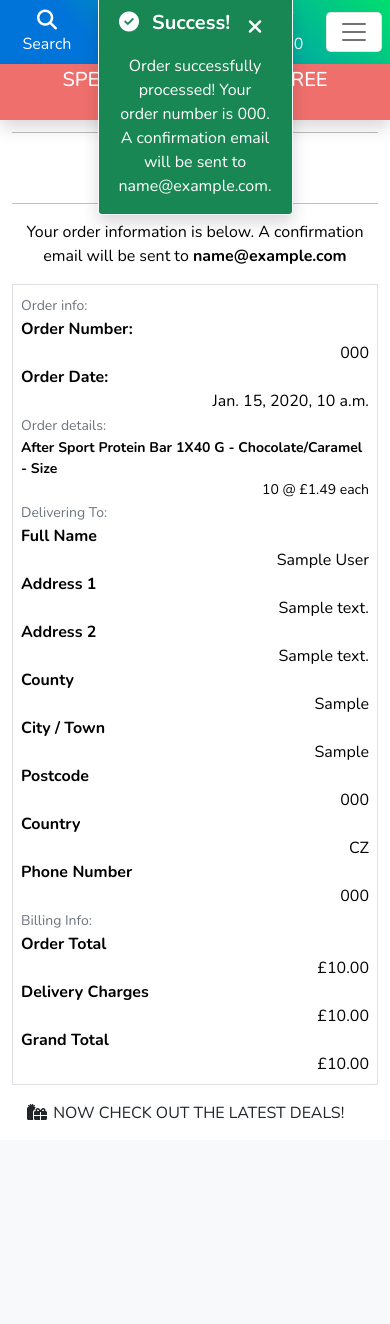
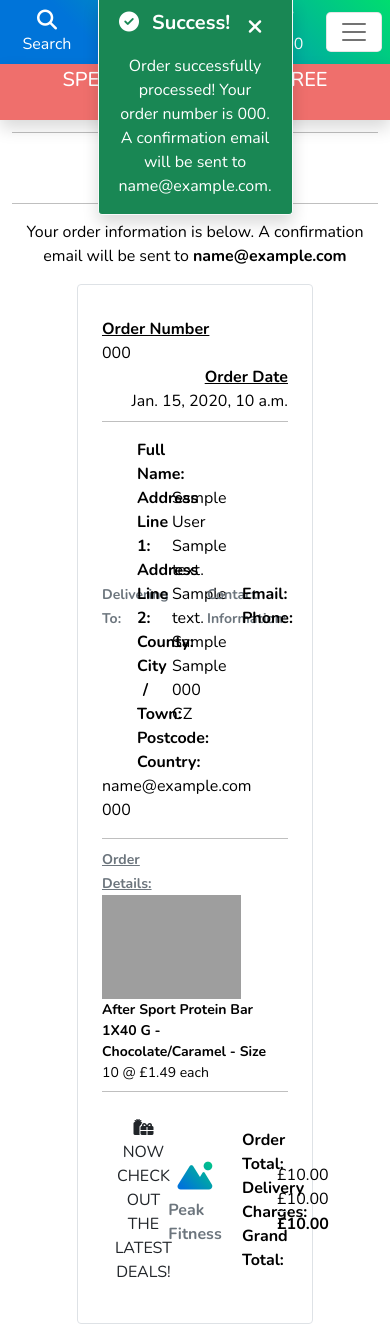
Before and after one commit to Code-Institute-Submissions/dybacz-ci-project-5_NovResub, a Django app: page /checkout/checkout_successful/000 in a window 390 px wide. Before the commit the page ends 1120 px from the top, so only its background shows below. Run offline with Django 3.2, Linux system fonts and the light colour scheme; data comes from the database, SQL or seed files in the repository; tables that the repository leaves empty hold one stand-in row (values such as "Sample post"); some libraries are stand-ins or nearby versions; grey boxes are pictures that could not be loaded.

Commit message:
checkout success template stylized

```diff
--- a/checkout/templates/checkout/checkout_success.html
+++ b/checkout/templates/checkout/checkout_success.html
@@ -29,150 +29,158 @@
             </div>
         </div>
         <div class="row">
-            <div class="col-12 col-lg-7">
-                <div class="order-confirmation-wrapper p-2 border">
-                    <div class="row">
-                        <div class="col">
-                            <small class="text-muted">Order info:</small>
-                        </div>
-                    </div>
-                    <div class="row">
-                        <div class="col-12 col-md-4">
-                            <p class="mb-0 text-black fw-bold">Order Number:</p>
-                        </div>
-                        <div class="col-12 col-md-8 text-end">
+            <div class="col-8 offset-2">
+                <div class="order-confirmation-wrapper p-4 border rounded">
+                    <div class="row pt-2">
+                        <div class="col-12 col-md-6">
+                            <p class="mb-0 text-black fw-bold">
+                                <u>Order Number</u>
+                            </p>
                             <p class="mb-0">{{ order.order_number }}</p>
                         </div>
-                    </div>
-                    <div class="row">
-                        <div class="col-12 col-md-4">
-                            <p class="mb-0 text-black fw-bold">Order Date:</p>
-                        </div>
-                        <div class="col-12 col-md-8 text-end">
+                        <div class="col-12 col-md-6 text-end">
+                            <p class="mb-0 text-black fw-bold">
+                                <u>Order Date</u>
+                            </p>
                             <p class="mb-0">{{ order.date }}</p>
                         </div>
                     </div>
+                    <hr class="my-2 p-0">
+                    <div class="row align-items-center py-2">
+                        <div class="col-2 text-center">
+                            <small class="text-muted text fw-bold">
+                                Delivering To:
+                            </small>
+                        </div>
+                        <div class="col-2 text-end">
+                            <p class="mb-0 text-black fw-bold">Full Name:</p>
+                            <p class="mb-0 text-black fw-bold">Address Line 1:</p>
+                            {% if order.street_address2 %}
+                                <p class="mb-0 text-black fw-bold">Address Line 2:</p>
+                            {% endif %}
+                            {% if order.county %}
+                                <p class="mb-0 text-black fw-bold">County:</p>
+                            {% endif %}
+                            {% if order.town_or_city %}
+                                <p class="mb-0 text-black fw-bold">City / Town:</p>
+                            {% endif %}
+                            {% if order.postcode %}
+                                <p class="mb-0 text-black fw-bold">Postcode:</p>
+                            {% endif %}
+                            {% if order.country %}
+                                <p class="mb-0 text-black fw-bold">Country:</p>
+                            {% endif %}
+
+                        </div>
+                        <div class="col-2">
+                            <p class="mb-0">{{ order.full_name }}</p>
+                            <p class="mb-0">{{ order.street_address1 }}</p>
+                            {% if order.street_address2 %}
+                                <p class="mb-0">{{ order.street_address2 }}</p>
+                            {% endif %}
+                            {% if order.county %}
+                                <p class="mb-0">{{ order.county }}</p>
+                            {% endif %}
+                            {% if order.town_or_city %}
+                                <p class="mb-0">{{ order.town_or_city }}</p>
+                            {% endif %}
+                            {% if order.postcode %}
+                                <p class="mb-0">{{ order.postcode }}</p>
+                            {% endif %}
+                            {% if order.country %}
+                                <p class="mb-0">{{ order.country }}</p>
+                            {% endif %}
+                        </div>
+                        <div class="col-2 text-center">
+                            <small class="text-muted text fw-bold">
+                                Contact Information:
+                            </small>
+                        </div>
+                        <div class="col-1 text-end">
+                            {% if order.email %}
+                                <p class="mb-0 text-black fw-bold">Email:</p>
+                            {% endif %}
+                            {% if order.phone_number %}
+                                <p class="mb-0 text-black fw-bold">Phone:</p>
+                            {% endif %}
+                        </div>
+                        <div class="col-3">
+                            {% if order.email %}
+                                <p class="mb-0">{{ order.email }}</p>
+                            {% endif %}
+                            {% if order.phone_number %}
+                                <p class="mb-0">{{ order.phone_number }}</p>
+                            {% endif %}
+                        </div>
+                    </div>
+                    <hr class="my-2 p-0">
                     <div class="row">
-                        <div class="col">
-                            <small class="text-muted">Order details:</small>
+                        <div class="col-2 text-center">
+                            <small class="text-muted text fw-bold">
+                                <u>Order Details:</u>
+                            </small>
                         </div>
                     </div>
 
                     {% for item in order.lineitems.all %}
-                    <div class="row">
+                    <div class="row align-items-center">
                         <div class="col-12 col-md-4">
+                            <a href="{% url 'product_detail' item.product.id %}">
+                                {% if item.product.image %}
+                                    <img class="w-75" src="{{ item.product.image.url }}" alt="{{ product.name }}">
+                                {% else %}
+                                    <img class="w-75" src="{{ MEDIA_URL }}/main_site_images/noimage.png" alt="{{ product.name }}">
+                                {% endif %}
+                            </a>
+                        </div>
+                        <div class="col-12 col-md-5">
                             <p class="small mb-0 text-black fw-bold">
                                 {{ item.product.name }}{% if item.product_size %} - Size {{ item.product.size|upper }}{% endif %}
                             </p>
                         </div>
-                        <div class="col-12 col-md-8 text-end">
+                        <div class="col-12 col-md-3">
                             <p class="small mb-0">{{ item.quantity }} @ £{{ item.product.price }} each</p>
                         </div>
                     </div>
+                    <hr class="my-2 p-0">
                     {% endfor %}
-                    <div class="row">
-                        <div class="col">
-                            <small class="text-muted">Delivering To:</small>
+                    <div class="row align-items-center">
+                        <div class="col-4">
+                            {% if from_profile %}
+                            <a href="{% url 'my_orders' %}" class="btn btn-white primary-text-colour border border-primary rounded-0 my-2">
+                                <span class="icon mr-2">
+                                    <i class="fas fa-angle-left"></i>
+                                </span>
+                                <span class="text-uppercase">Back to Order History</span>
+                            </a>
+                            {% else %}
+                            <a href="{% url 'products' %}?sub_category=promotions%sale"
+                                class="btn btn-black rounded-0 my-2">
+                                <span class="icon mr-2">
+                                    <i class="fas fa-gifts"></i>
+                                </span>
+                                <span class="text-uppercase">Now check out the latest deals!</span>
+                            </a>
+                            {% endif %}
                         </div>
-                    </div>
-                    <div class="row">
-                        <div class="col-12 col-md-4">
-                            <p class="mb-0 text-black fw-bold">Full Name</p>
+                        <div class="col-4 d-flex flex-column align-items-center">
+                            <div>
+                                <i class="fa-solid fa-mountain-sun text-peak-grad fs-1 p-2"></i>
+                            </div>
+                            <div>
+                                <strong class="text-muted text-bold">Peak Fitness</strong>
+                            </div>
                         </div>
-                        <div class="col-12 col-md-8 text-end">
-                            <p class="mb-0">{{ order.full_name }}</p>
+                        <div class="col-2">
+                            <p class="mb-0 text-black fw-bold">Order Total:</p>
+                            <p class="mb-0 text-black fw-bold">Delivery Charges:</p>
+                            <p class="mb-0 text-black fw-bold">Grand Total:</p>
+
                         </div>
-                    </div>
-                    <div class="row">
-                        <div class="col-12 col-md-4">
-                            <p class="mb-0 text-black fw-bold">Address 1</p>
-                        </div>
-                        <div class="col-12 col-md-8 text-end">
-                            <p class="mb-0">{{ order.street_address1 }}</p>
-                        </div>
-                    </div>
-                    {% if order.street_address2 %}
-                    <div class="row">
-                        <div class="col-12 col-md-4">
-                            <p class="mb-0 text-black fw-bold">Address 2</p>
-                        </div>
-                        <div class="col-12 col-md-8 text-end">
-                            <p class="mb-0">{{ order.street_address2 }}</p>
-                        </div>
-                    </div>
-                    {% endif %}
-
-                    {% if order.county %}
-                    <div class="row">
-                        <div class="col-12 col-md-4">
-                            <p class="mb-0 text-black fw-bold">County</p>
-                        </div>
-                        <div class="col-12 col-md-8 text-end">
-                            <p class="mb-0">{{ order.county }}</p>
-                        </div>
-                    </div>
-                    {% endif %}
-                    <div class="row">
-                        <div class="col-12 col-md-4">
-                            <p class="mb-0 text-black fw-bold">City / Town</p>
-                        </div>
-                        <div class="col-12 col-md-8 text-end">
-                            <p class="mb-0">{{ order.town_or_city }}</p>
-                        </div>
-                    </div>
-                    {% if order.postcode %}
-                    <div class="row">
-                        <div class="col-12 col-md-4">
-                            <p class="mb-0 text-black fw-bold">Postcode</p>
-                        </div>
-                        <div class="col-12 col-md-8 text-end">
-                            <p class="mb-0">{{ order.postcode }}</p>
-                        </div>
-                    </div>
-                    {% endif %}
-                    <div class="row">
-                        <div class="col-12 col-md-4">
-                            <p class="mb-0 text-black fw-bold">Country</p>
-                        </div>
-                        <div class="col-12 col-md-8 text-end">
-                            <p class="mb-0">{{ order.country }}</p>
-                        </div>
-                    </div>
-                    <div class="row">
-                        <div class="col-12 col-md-4">
-                            <p class="mb-0 text-black fw-bold">Phone Number</p>
-                        </div>
-                        <div class="col-12 col-md-8 text-end">
-                            <p class="mb-0">{{ order.phone_number }}</p>
-                        </div>
-                    </div>
-                    <div class="row">
-                        <div class="col">
-                            <small class="text-muted">Billing Info:</small>
-                        </div>
-                    </div>
-                    <div class="row">
-                        <div class="col-12 col-md-4">
-                            <p class="mb-0 text-black fw-bold">Order Total</p>
-                        </div>
-                        <div class="col-12 col-md-8 text-end">
+                        <div class="col-2">
                             <p class="mb-0">£{{ order.order_total }}</p>
-                        </div>
-                    </div>
-                    <div class="row">
-                        <div class="col-12 col-md-4">
-                            <p class="mb-0 text-black fw-bold">Delivery Charges</p>
-                        </div>
-                        <div class="col-12 col-md-8 text-end">
-                            <p class="mb-0">£{{ order.delivery_cost }}</p>
-                        </div>
-                    </div>
-                    <div class="row">
-                        <div class="col-12 col-md-4">
-                            <p class="mb-0 text-black fw-bold">Grand Total</p>
-                        </div>
-                        <div class="col-12 col-md-8 text-end">
-                            <p class="mb-0">£{{ order.grand_total }}</p>
+                            <p class="mb-0 border-bottom">£{{ order.delivery_cost }}</p>
+                            <p class="mb-0 fw-bold">£{{ order.grand_total }}</p>
                         </div>
                     </div>
                 </div>
@@ -180,21 +188,7 @@
         </div>
         <div class="row">
 			<div class="col-12 col-lg-7 text-right">
-                {% if from_profile %}
-                <a href="{% url 'my_orders' %}" class="btn btn-black rounded-0 my-2">
-					<span class="icon mr-2">
-						<i class="fas fa-angle-left"></i>
-					</span>
-					<span class="text-uppercase">Back to Order History</span>
-				</a>
-                {% else %}
-				<a href="{% url 'products' %}?sub_category=promotions%sale" class="btn btn-black rounded-0 my-2">
-					<span class="icon mr-2">
-						<i class="fas fa-gifts"></i>
-					</span>
-					<span class="text-uppercase">Now check out the latest deals!</span>
-				</a>
-                {% endif %}
+
 			</div>
 		</div>
     </div>
```
